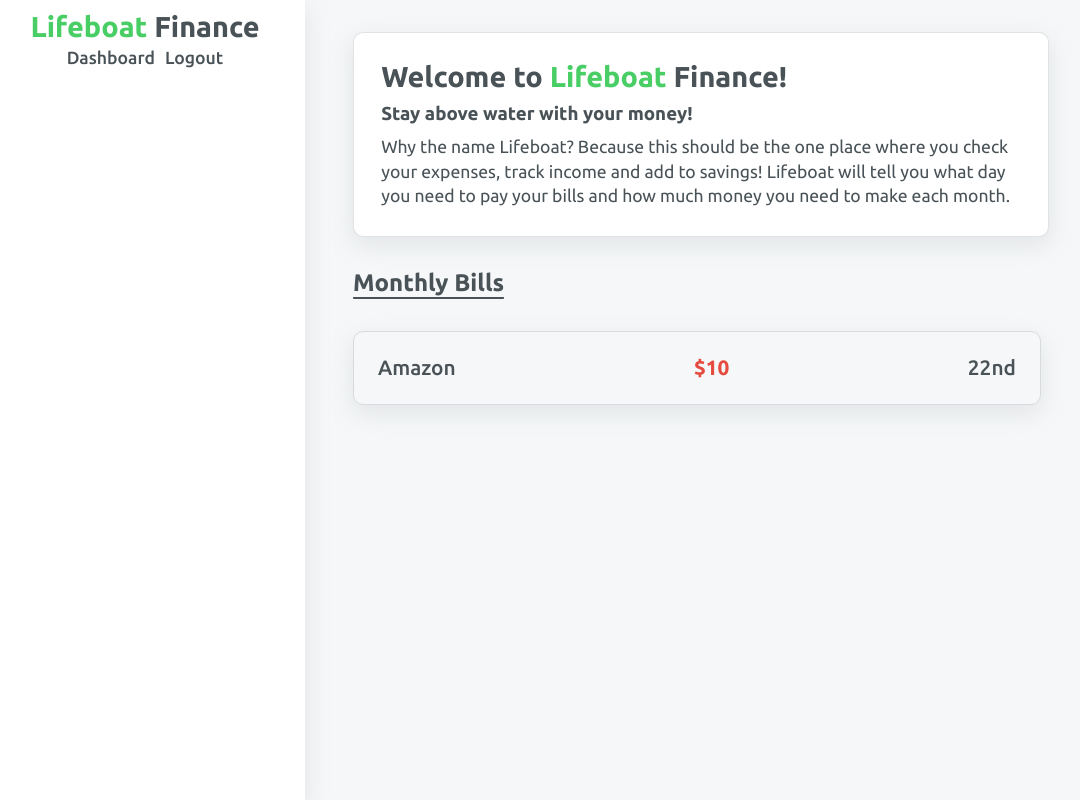
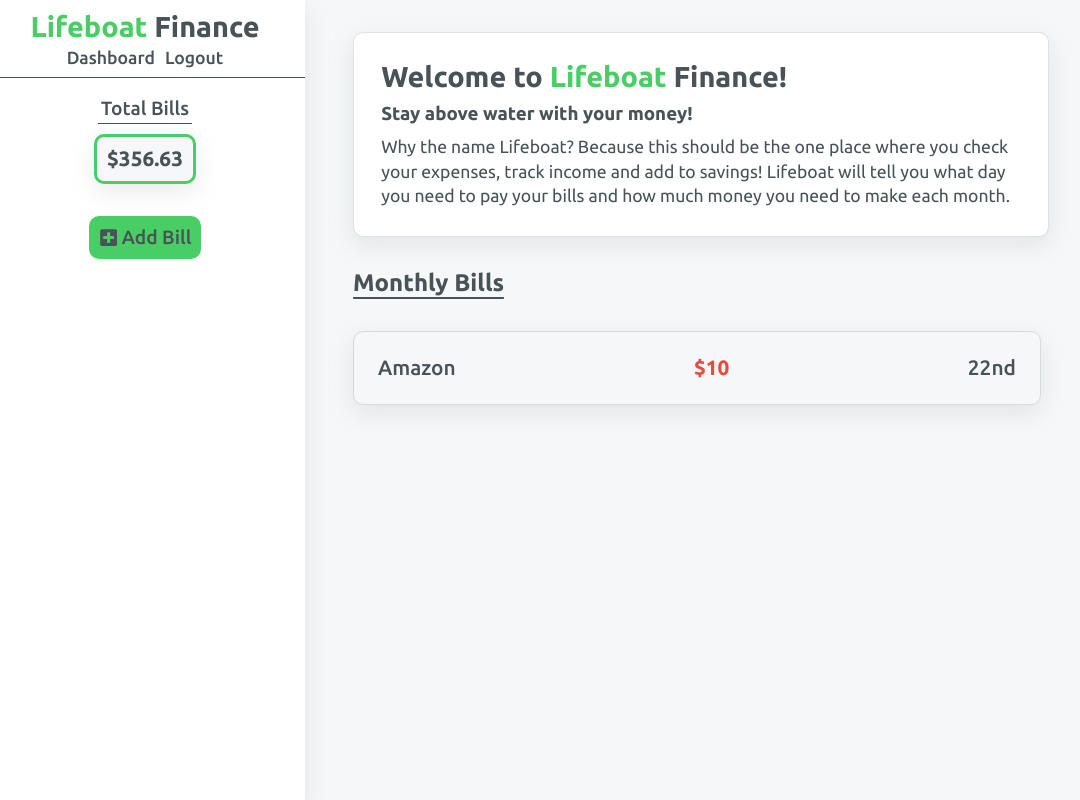
Before and after one commit to Grupith/Lifeboat, a React (Create React App) app: page / in a window 1280 px wide. Shown: the whole page, without its empty margins (15-1095 px from the left). Built offline with nearby package versions, Linux system fonts and the light colour scheme.

Commit message:
added total bills in navbar

```diff
--- a/package.json
+++ b/package.json
@@ -8,6 +8,7 @@
     "@testing-library/user-event": "^12.8.3",
     "react": "^17.0.2",
     "react-dom": "^17.0.2",
+    "react-icons": "^4.3.1",
     "react-router-dom": "^6.0.2",
     "react-scripts": "4.0.3",
     "web-vitals": "^1.1.2"
--- a/src/App.css
+++ b/src/App.css
@@ -47,6 +47,10 @@ ul {
   align-items: center;
   font-size: 1.1rem;
   font-weight: 500;
+  border-bottom: 1px solid #495257;
+  width: 100%;
+  justify-content: center;
+  padding-bottom: 5px;
 }
 
 li {
@@ -111,3 +115,48 @@ li {
   border-radius: 1px;
   width: fit-content;
 }
+
+.navButtonWrapper {
+  display: flex;
+  align-items: center;
+  font-size: 1.2rem;
+  margin-top: 2rem;
+  font-weight: 500;
+  cursor: pointer;
+  padding: 10px;
+  border-radius: 10px;
+  background-color: #48ce65;
+}
+
+.navButtonWrapper:hover {
+  box-shadow: rgba(149, 157, 165, 0.2) 0px 8px 24px;
+}
+
+.navButtonText {
+  margin-left: 4px;
+}
+
+.monthlyBudgetWrapper {
+  display: flex;
+  flex-direction: column;
+  align-items: center;
+  margin-top: 1rem;
+}
+
+.monthlyBudgetAmount {
+  border: 3px solid #48ce65;
+  border-radius: 10px;
+  padding: 10px;
+  font-size: 1.3rem;
+  font-weight: 600;
+  background-color: #f5f7f8;
+  box-shadow: rgba(149, 157, 165, 0.2) 0px 8px 24px;
+}
+
+.monthlyBudgetText {
+  margin-bottom: 10px;
+  font-size: 1.2rem;
+  font-weight: 500;
+  border-bottom: 1px solid #495257;
+  padding: 3px;
+}
--- a/src/components/Nav.js
+++ b/src/components/Nav.js
@@ -1,4 +1,6 @@
 import React from 'react';
+import { FaPlusSquare } from "react-icons/fa";
+
 
 const Nav = () => {
     return (
@@ -8,6 +10,16 @@ const Nav = () => {
                     <li>Dashboard</li>
                     <li>Logout</li>
                 </ul>
+
+            <div className='monthlyBudgetWrapper'>
+                <p className='monthlyBudgetText'>Total Bills</p>
+                <span className='monthlyBudgetAmount'>$356.63</span>
+            </div>
+
+            <div className='navButtonWrapper'>
+                <FaPlusSquare />
+                <span className='navButtonText'>Add Bill</span>
+            </div>
         </nav>
     )
 }
```
Also changed, not shown: 1 other file (tests, documents, lock files or other folders).
